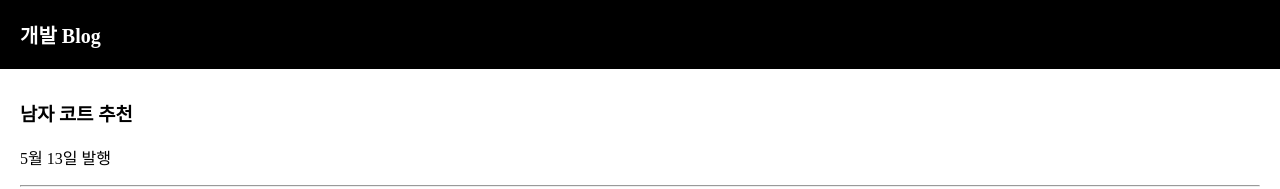
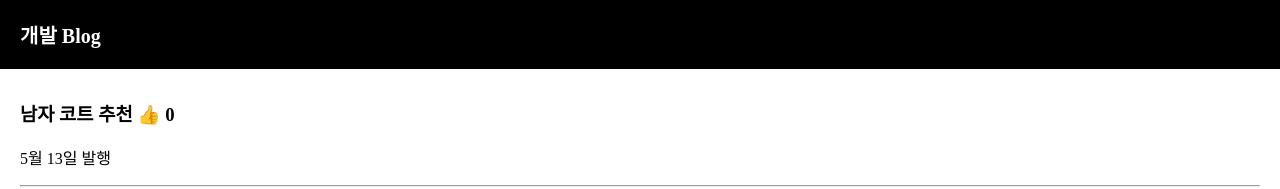
Before and after one commit to wochae/6ew, a React (Create React App) app in the folder blog/: page / in a window 1280 px wide. Shown: the top 189 px of the page. Built offline with nearby package versions, Linux system fonts and the light colour scheme.

Commit message:
[feat] : thumbs up counting with onClick function, useState 2nd parameter #7

```diff
--- a/blog/src/App.js
+++ b/blog/src/App.js
@@ -6,13 +6,14 @@
 
   let [글제목, 글제목변경] = useState(['남자 코트 추천', '강남 우동맛집', '파이썬독학']);
   let posts = '강남 고기 맛집';
+  let [따봉, 따봉변경] = useState(0);
   return (
     <div className="App">
       <div className="black-nav">
         <div>개발 Blog</div>
       </div>
       <div className="list">
-        <h3> { 글제목[0] } </h3>
+        <h3> { 글제목[0] } <span onClick={ ()=>{ 따봉변경(따봉 + 1)} }>👍</span> {따봉} </h3>
         <p>5월 13일 발행</p>
         <hr/>
       </div>
```
